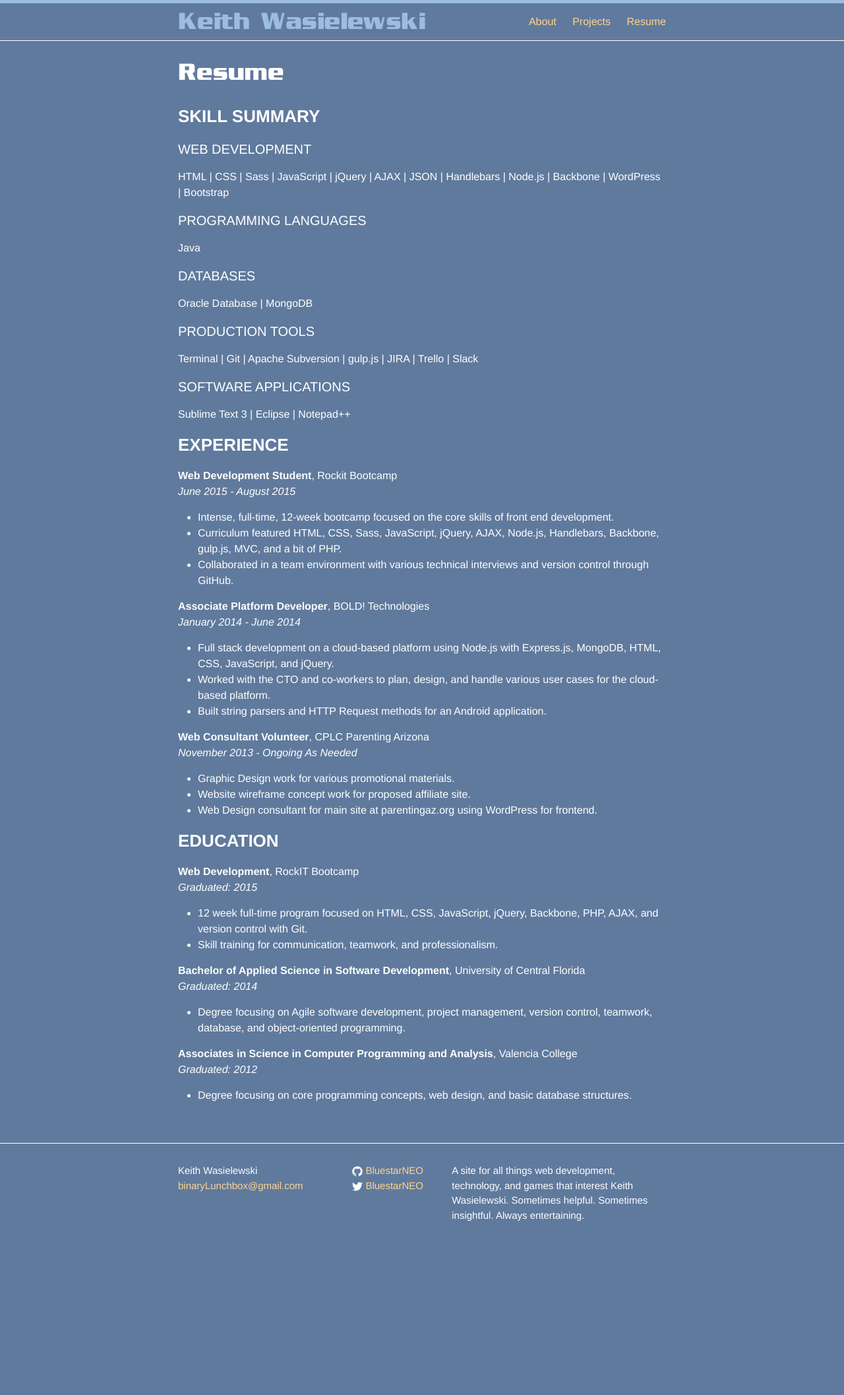
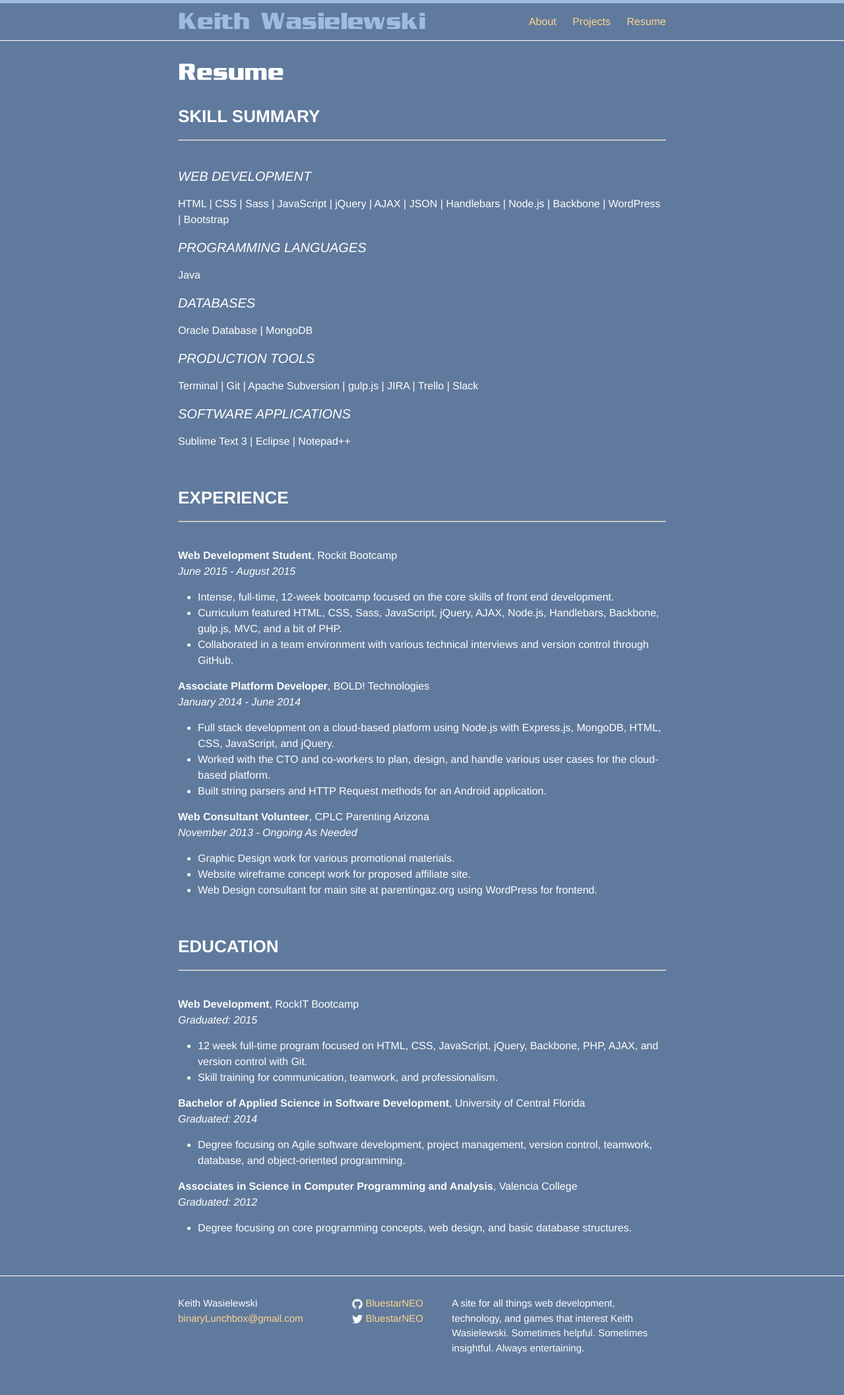
Before and after one commit to BluestarNEO/BluestarNEO.github.io, a Jekyll site: the page built from resume.md, in a window 1280 px wide. Shown: the whole page at 66% size. Built offline with Jekyll 4.4.1, drawn with Linux system fonts in a browser that asks for light colours; nearby versions of some CDN libraries; before the commit the page ends 1913 px from its top, so only the background shows below that.

Commit message:
edit resume for better readability

```diff
--- a/resume.md
+++ b/resume.md
@@ -6,23 +6,33 @@ permalink: /resume/
 
 ###**SKILL SUMMARY**
 
+- - -
 
-####WEB DEVELOPMENT
+<br />
+
+####_WEB DEVELOPMENT_
 HTML | CSS | Sass | JavaScript | jQuery | AJAX | JSON | Handlebars | Node.js | Backbone | WordPress | Bootstrap
 
-####PROGRAMMING LANGUAGES
+####_PROGRAMMING LANGUAGES_
 Java
 
-####DATABASES
+####_DATABASES_
 Oracle Database | MongoDB
 
-####PRODUCTION TOOLS
+####_PRODUCTION TOOLS_
 Terminal | Git | Apache Subversion | gulp.js | JIRA | Trello | Slack
 
-####SOFTWARE APPLICATIONS
+####_SOFTWARE APPLICATIONS_
 Sublime Text 3 | Eclipse | Notepad++
 
+<br />
+
 ###**EXPERIENCE**
+
+- - -
+
+<br />
+
 **Web Development Student**, Rockit Bootcamp
 *June 2015 - August 2015*
 - Intense, full-time, 12-week bootcamp focused on the core skills of front end development.
@@ -41,7 +51,14 @@ Sublime Text 3 | Eclipse | Notepad++
 -  Website wireframe concept work for proposed affiliate site.
 -  Web Design consultant for main site at parentingaz.org using WordPress for frontend.
 
+<br />
+
 ###**EDUCATION**
+
+- - -
+
+<br />
+
 **Web Development**, RockIT Bootcamp
 *Graduated: 2015*
 -  12 week full-time program focused on HTML, CSS, JavaScript, jQuery, Backbone, PHP, AJAX, and version control with Git.
```
